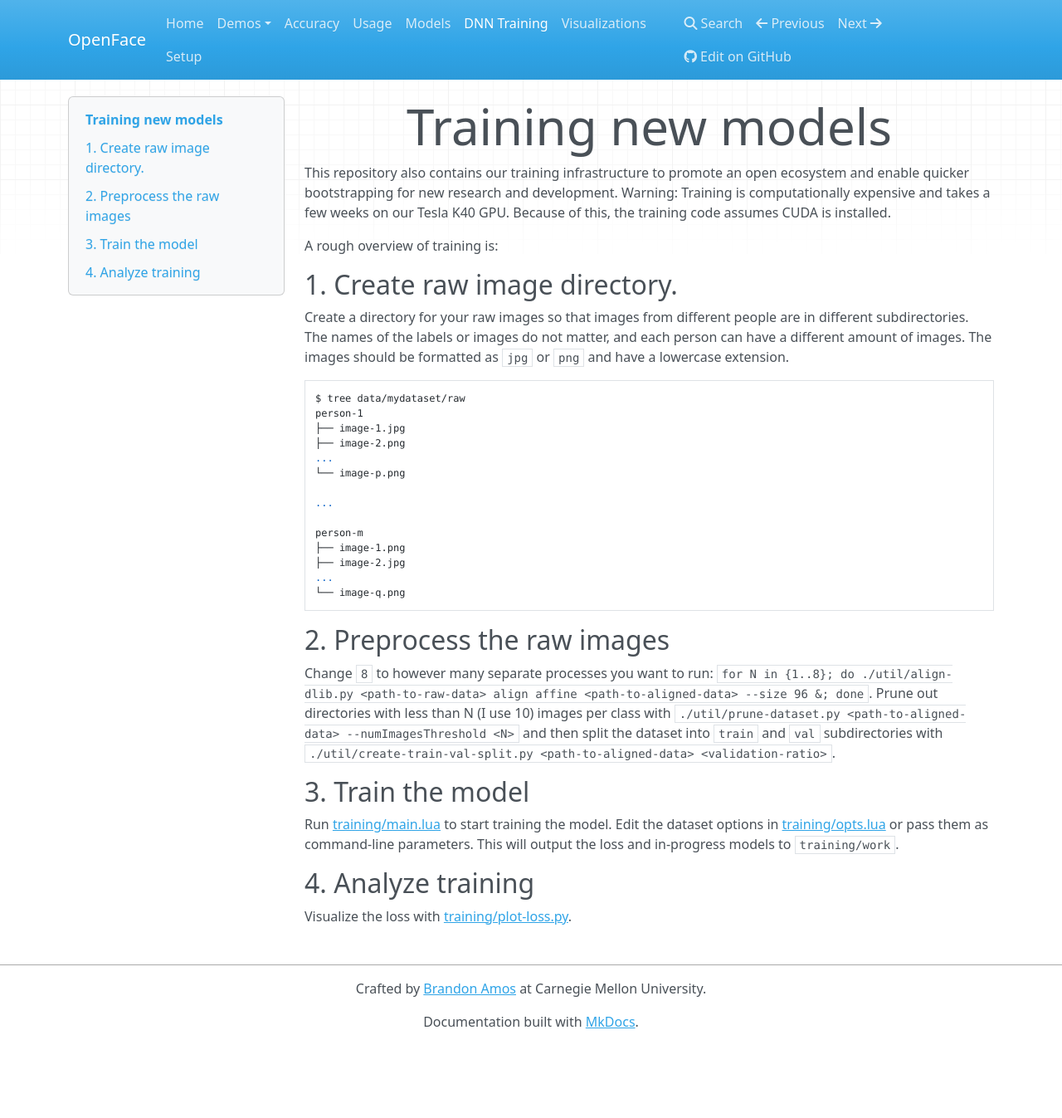
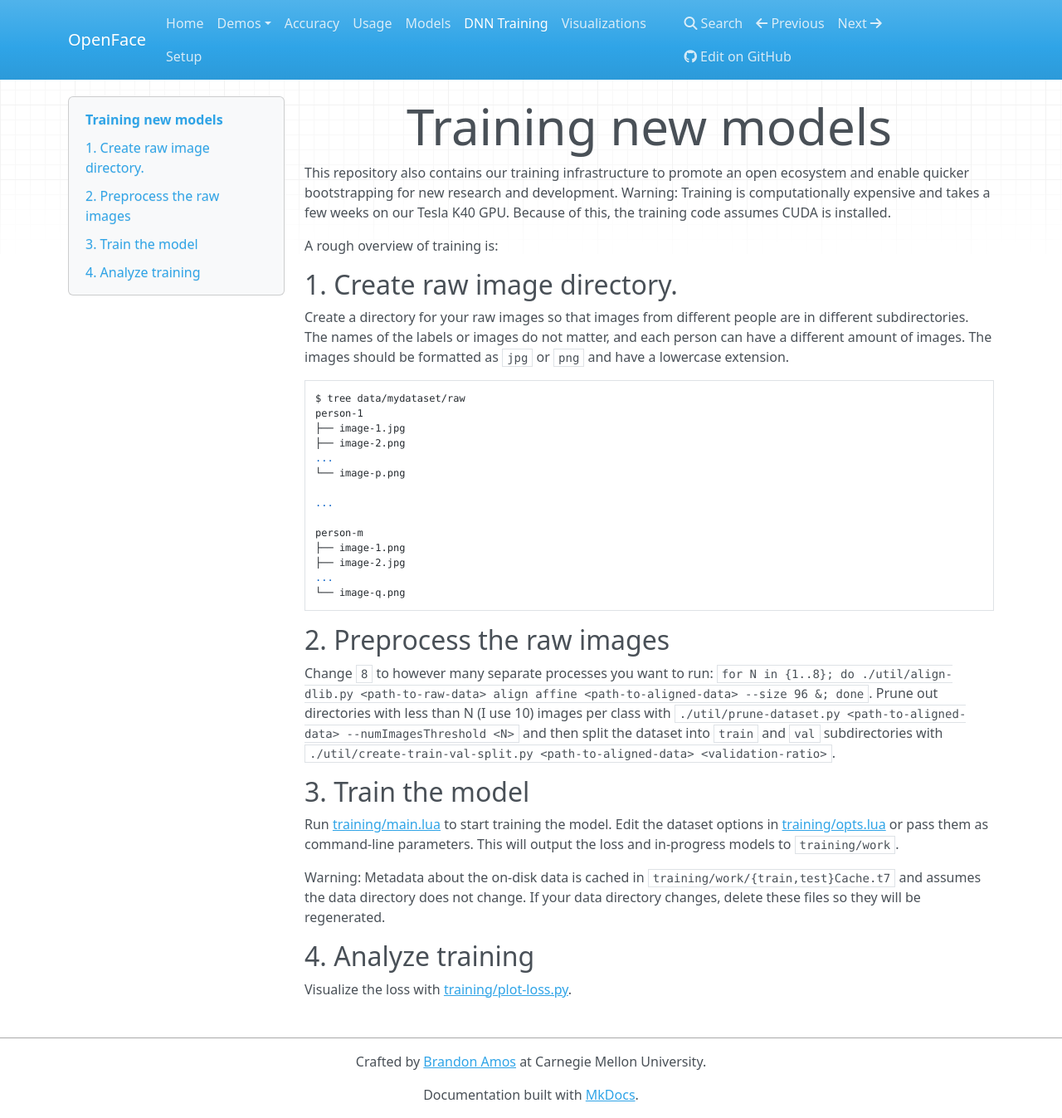
Before and after one commit to SuperAI520/Open-Face-Recognition, an MkDocs documentation site: the page built from docs/training-new-models.md, in a window 1280 px wide and 1347 px high. Shown: the whole window at 83% size. Built offline with MkDocs 1.6.1, drawn with Linux system fonts in a browser that asks for light colours; nearby versions of some CDN libraries; old or Windows-style settings are respelled for this version of MkDocs.

Commit message:
Training: Add note metadata caches.

```diff
--- a/docs/training-new-models.md
+++ b/docs/training-new-models.md
@@ -47,5 +47,11 @@ Edit the dataset options in [training/opts.lua](https://github.com/cmusatyalab/o
 pass them as command-line parameters.
 This will output the loss and in-progress models to `training/work`.
 
+Warning: Metadata about the on-disk data is cached in
+`training/work/{train,test}Cache.t7` and assumes
+the data directory does not change.
+If your data directory changes, delete these
+files so they will be regenerated.
+
 ## 4. Analyze training
 Visualize the loss with [training/plot-loss.py](https://github.com/cmusatyalab/openface/blob/master/training/plot-loss.py).
```
